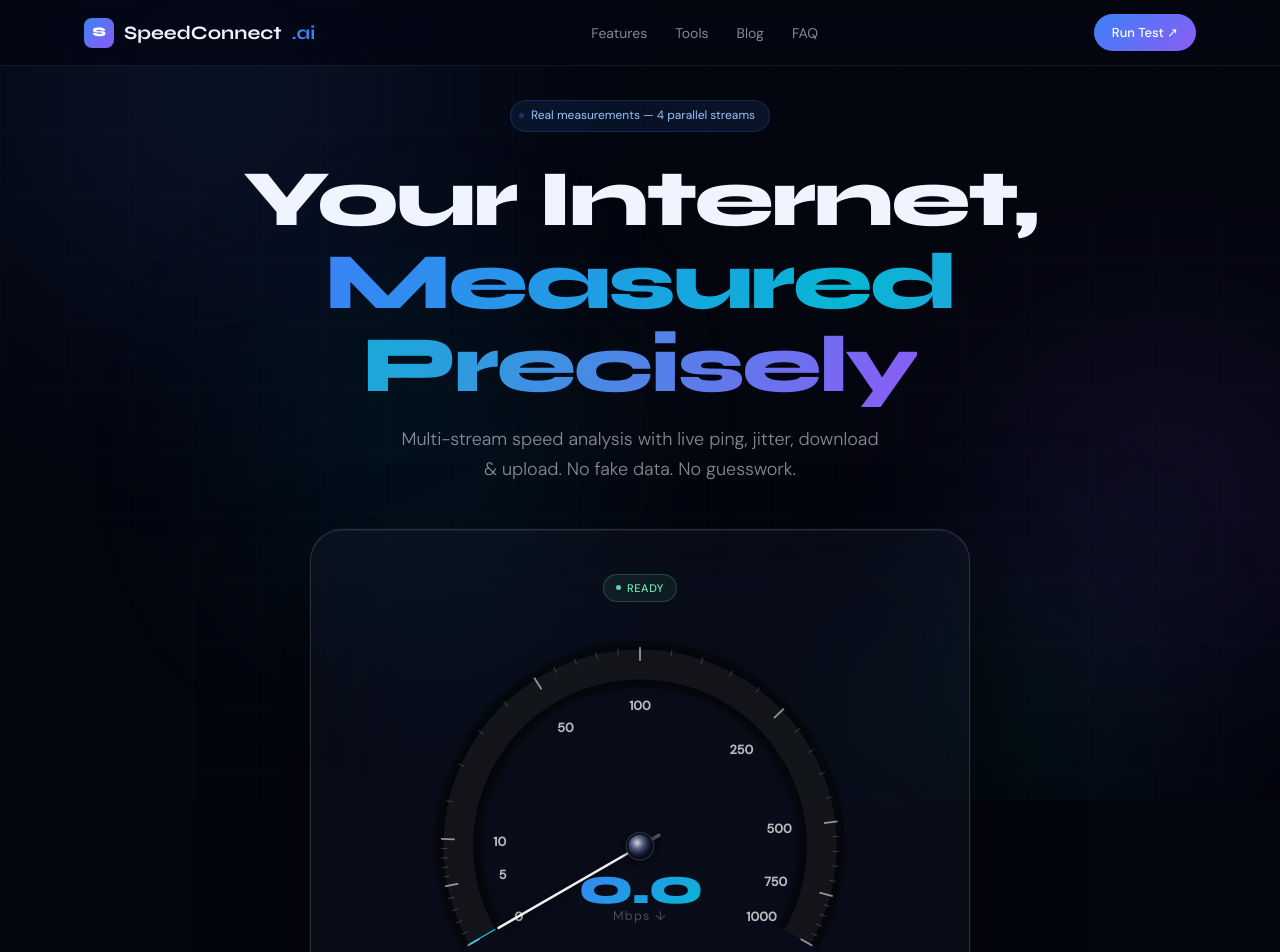
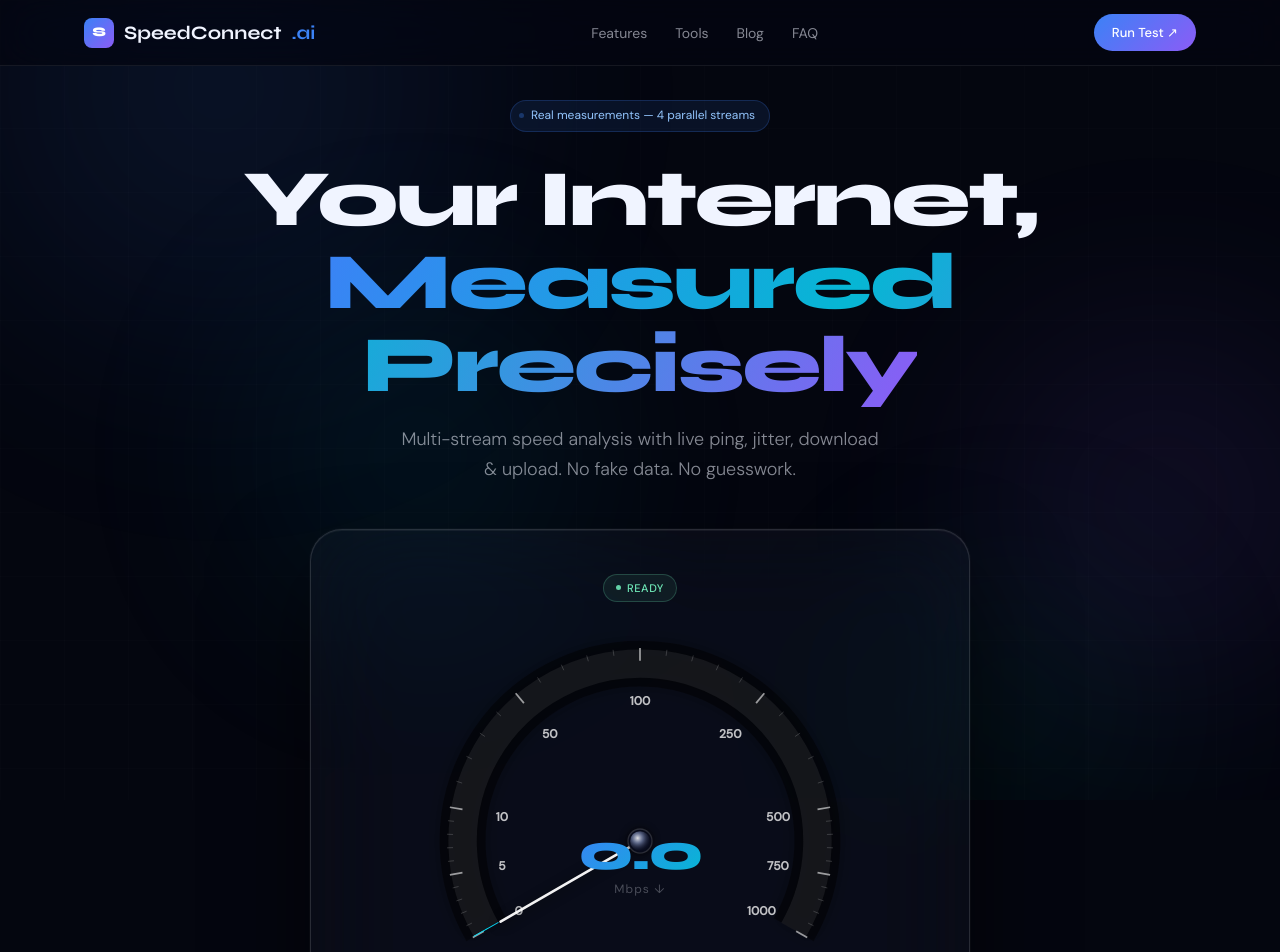
Before and after one commit to youssef91-ai/speedconnect, a Next.js app: page / in a window 1280 px wide. Shown: the top 952 px of the page. Built offline with nearby package versions, Linux system fonts and the light colour scheme.

Commit message:
Add files via upload

```diff
--- a/components/SpeedGauge.tsx
+++ b/components/SpeedGauge.tsx
@@ -2,42 +2,80 @@
 
 import { useEffect, useRef, useState } from "react";
 
-// ─── Scale: k=12.5 gives pct(100)=0.5 exactly when MAX=1000 ────────────────
-const K     = 12.5;
-const MAX   = 1000;
-const DENOM = Math.log(1 + MAX / K);
+// ─── Custom piecewise scale ───────────────────────────────────────────────────
+// Maps speed → [0, 1] so that:
+//   0    → 0.000  (bottom-left,  150°)
+//   5    → 0.083  (lower-left)
+//   10   → 0.167  (mid-left)
+//   50   → 0.333  (upper-left)
+//   100  → 0.500  (exact top-center, 270°)
+//   250  → 0.667  (upper-right)
+//   500  → 0.833  (mid-right)
+//   750  → 0.917  (lower-right)
+//   1000 → 1.000  (bottom-right, 390°)
+//
+// Between each pair the mapping is a smooth log-interpolated curve
+// so the needle moves naturally, not linearly.
 
-function toPct(v: number): number {
-  return Math.log(1 + Math.min(Math.max(v, 0), MAX) / K) / DENOM;
+const BREAKPOINTS: Array<[number, number]> = [
+  [0,     0.000],
+  [5,     0.083],
+  [10,    0.167],
+  [50,    0.333],
+  [100,   0.500],
+  [250,   0.667],
+  [500,   0.833],
+  [750,   0.917],
+  [1000,  1.000],
+];
+
+function toPct(speed: number): number {
+  const v = Math.min(Math.max(speed, 0), 1000);
+  // Find surrounding breakpoints
+  for (let i = 0; i < BREAKPOINTS.length - 1; i++) {
+    const [v0, p0] = BREAKPOINTS[i];
+    const [v1, p1] = BREAKPOINTS[i + 1];
+    if (v <= v1) {
+      // Smooth log interpolation within each segment
+      const range = v1 - v0;
+      if (range === 0) return p0;
+      // Use log curve within segment for natural feel (t^0.7 gives slight log curve)
+      const t = (v - v0) / range;
+      const curved = Math.pow(t, 0.75); // slight ease-in per segment
+      return p0 + (p1 - p0) * curved;
+    }
+  }
+  return 1;
 }
 
-// ─── SVG geometry ────────────────────────────────────────────────────────────
-const VW  = 400;  // viewBox width
-const VH  = 300;  // viewBox height
-const CX  = 200;  // pivot x
-const CY  = 195;  // pivot y
-const R   = 158;  // arc radius
-const AW  = 26;   // arc stroke-width
-const SA  = 150;  // start angle (deg): 0 Mbps — lower-left
-const EA  = 390;  // end   angle (deg): 1000 Mbps — lower-right (=30°)
-const SWD = 240;  // sweep in degrees
+// ─── SVG geometry ─────────────────────────────────────────────────────────────
+const VW  = 420;   // viewBox width  — wider for better label room
+const VH  = 310;   // viewBox height
+const CX  = 210;   // pivot x (center)
+const CY  = 200;   // pivot y
+const R   = 162;   // arc radius
+const AW  = 26;    // arc stroke-width
+const SA  = 150;   // start angle° — 0 Mbps, bottom-left
+const EA  = 390;   // end   angle° — 1000 Mbps, bottom-right (=30°)
+const SWD = 240;   // total sweep°
 
-const NEEDLE_LEN = Math.round(R * 0.90);  // 142px
-const HUB_R      = 10;
-const LABEL_R    = R - AW - 10;          // 122px — clearly inside arc
+const NEEDLE_LEN = Math.round(R * 0.91);  // ~147px
+const HUB_R      = 9;
+const LABEL_R    = R - AW - 8;            // inside arc
 
-// Labels: 9 marks, all gaps ≥13.7° (verified)
-const LABELS = [0, 5, 10, 50, 100, 250, 500, 750, 1000] as const;
+const LABELS: number[] = [0, 5, 10, 50, 100, 250, 500, 750, 1000];
 
-// Minor ticks: 4 between each pair of major labels
+// Minor ticks: 4 per major interval
 const MINOR_TICKS: number[] = [];
 for (let i = 0; i < LABELS.length - 1; i++) {
   const p0 = toPct(LABELS[i]);
   const p1 = toPct(LABELS[i + 1]);
-  for (let j = 1; j <= 4; j++) MINOR_TICKS.push(p0 + (p1 - p0) * (j / 5));
+  for (let j = 1; j <= 4; j++) {
+    MINOR_TICKS.push(p0 + (p1 - p0) * (j / 5));
+  }
 }
 
-function polar(r: number, deg: number): { x: number; y: number } {
+function polar(r: number, deg: number) {
   const rad = (deg * Math.PI) / 180;
   return { x: CX + r * Math.cos(rad), y: CY + r * Math.sin(rad) };
 }
@@ -46,80 +84,69 @@ function speedToAngle(v: number): number {
   return SA + SWD * toPct(v);
 }
 
-// Build SVG arc path (always draws clockwise from SA)
 function arcPath(r: number, fromDeg: number, toDeg: number): string {
-  const start = polar(r, fromDeg);
-  const end   = polar(r, toDeg);
+  const s = polar(r, fromDeg);
+  const e = polar(r, toDeg);
   const sweep = ((toDeg - fromDeg) + 360) % 360;
   const large = sweep > 180 ? 1 : 0;
-  return `M ${start.x.toFixed(3)},${start.y.toFixed(3)} A ${r},${r} 0 ${large},1 ${end.x.toFixed(3)},${end.y.toFixed(3)}`;
+  return `M ${s.x.toFixed(2)},${s.y.toFixed(2)} A ${r},${r} 0 ${large},1 ${e.x.toFixed(2)},${e.y.toFixed(2)}`;
 }
 
-// ─── Props ───────────────────────────────────────────────────────────────────
+// ─── Component ────────────────────────────────────────────────────────────────
 interface SpeedGaugeProps {
   speed: number;
   phase?: string;
 }
 
 export function SpeedGauge({ speed, phase }: SpeedGaugeProps) {
-  // Animated angle — updated by RAF spring, written to SVG element directly
-  const angleRef    = useRef(SA);   // current animated angle
-  const velRef      = useRef(0);
-  const loopRef     = useRef<number>(0);
-  const needleRef   = useRef<SVGLineElement>(null);
-  const arcRef      = useRef<SVGPathElement>(null);
-  const glowRef     = useRef<SVGPathElement>(null);
-  const tipRef      = useRef<SVGCircleElement>(null);
-  const speedRef    = useRef(speed);
-
-  // Displayed speed number — updated via RAF at ~20fps to avoid excessive React renders
+  const angleRef   = useRef(SA);
+  const velRef     = useRef(0);
+  const loopRef    = useRef<number>(0);
+  const needleRef  = useRef<SVGLineElement>(null);
+  const arcRef     = useRef<SVGPathElement>(null);
+  const glowRef    = useRef<SVGPathElement>(null);
+  const tipRef     = useRef<SVGCircleElement>(null);
+  const speedRef   = useRef(speed);
   const [display, setDisplay] = useState("0.0");
-  const lastNumUpdateRef = useRef(0);
+  const lastNumRef = useRef(0);
 
   speedRef.current = speed;
 
   useEffect(() => {
-    const K_SPRING  = 0.13;
-    const DAMPING   = 0.78;
-    let lastTs      = 0;
+    const KS = 0.13, DAMP = 0.78;
+    let lastTs = 0;
 
-    function updateDOM(angleDeg: number, rawSpeed: number) {
-      // Needle: rotate around (CX, CY)
+    function updateDOM(angleDeg: number, spd: number) {
       const rad = (angleDeg * Math.PI) / 180;
       const tx  = CX + NEEDLE_LEN * Math.cos(rad);
       const ty  = CY + NEEDLE_LEN * Math.sin(rad);
-      if (needleRef.current) {
-        needleRef.current.setAttribute("x2", tx.toFixed(2));
-        needleRef.current.setAttribute("y2", ty.toFixed(2));
-      }
 
-      // Progress arc — clamped so it never exceeds EA
-      const clampedAngle = Math.min(Math.max(angleDeg, SA), EA);
-      const endAngle     = clampedAngle <= SA + 0.3 ? SA + 0.3 : clampedAngle;
-      const path         = arcPath(R, SA, endAngle);
-      if (arcRef.current)  arcRef.current.setAttribute("d", path);
-      if (glowRef.current) glowRef.current.setAttribute("d", path);
+      needleRef.current?.setAttribute("x2", tx.toFixed(2));
+      needleRef.current?.setAttribute("y2", ty.toFixed(2));
 
-      // Tip glow dot
-      if (tipRef.current) {
-        tipRef.current.setAttribute("cx", tx.toFixed(2));
-        tipRef.current.setAttribute("cy", ty.toFixed(2));
-        tipRef.current.setAttribute("opacity", rawSpeed > 0.5 ? "1" : "0");
-      }
+      const clamp = Math.min(Math.max(angleDeg, SA), EA);
+      const endA  = clamp <= SA + 0.3 ? SA + 0.3 : clamp;
+      const path  = arcPath(R, SA, endA);
+      arcRef.current?.setAttribute("d", path);
+      glowRef.current?.setAttribute("d", path);
+
+      tipRef.current?.setAttribute("cx", tx.toFixed(2));
+      tipRef.current?.setAttribute("cy", ty.toFixed(2));
+      tipRef.current?.setAttribute("opacity", spd > 0.5 ? "1" : "0");
     }
 
     function loop(ts: number) {
-      const dt = Math.min((ts - lastTs) / 16.667, 3);
-      lastTs   = ts;
+      const dt  = Math.min((ts - lastTs) / 16.667, 3);
+      lastTs = ts;
 
-      const targetAngle = SA + SWD * toPct(speedRef.current);
-      const cur         = angleRef.current;
-      const vel         = velRef.current;
-      const delta       = targetAngle - cur;
-      const newVel      = (vel + delta * K_SPRING * dt) * Math.pow(DAMPING, dt);
+      const target = SA + SWD * toPct(speedRef.current);
+      const cur    = angleRef.current;
+      const vel    = velRef.current;
+      const delta  = target - cur;
+      const newVel = (vel + delta * KS * dt) * Math.pow(DAMP, dt);
 
       if (Math.abs(delta) < 0.05 && Math.abs(newVel) < 0.05) {
-        angleRef.current = targetAngle;
+        angleRef.current = target;
         velRef.current   = 0;
       } else {
         angleRef.current = cur + newVel * dt;
@@ -128,9 +155,8 @@ export function SpeedGauge({ speed, phase }: SpeedGaugeProps) {
 
       updateDOM(angleRef.current, speedRef.current);
 
-      // Update React state (speed number) at ~20fps to avoid jank
-      if (ts - lastNumUpdateRef.current > 50) {
-        lastNumUpdateRef.current = ts;
+      if (ts - lastNumRef.current > 50) {
+        lastNumRef.current = ts;
         const v = speedRef.current;
         setDisplay(v < 10 ? v.toFixed(1) : Math.round(v).toString());
       }
@@ -142,14 +168,13 @@ export function SpeedGauge({ speed, phase }: SpeedGaugeProps) {
     return () => cancelAnimationFrame(loopRef.current);
   }, []);
 
-  // Initial needle position for SSR
   const initRad = (SA * Math.PI) / 180;
   const initTx  = CX + NEEDLE_LEN * Math.cos(initRad);
   const initTy  = CY + NEEDLE_LEN * Math.sin(initRad);
   const initArc = arcPath(R, SA, SA + 0.3);
 
-  // Font size for labels — scales mildly for mobile
-  const labelFS = 11;
+  const arcStart = polar(R, SA);
+  const arcEnd   = polar(R, EA);
 
   return (
     <div style={{ width: "100%", maxWidth: 460, margin: "0 auto", position: "relative" }}>
@@ -159,18 +184,16 @@ export function SpeedGauge({ speed, phase }: SpeedGaugeProps) {
         aria-label="Speed gauge"
       >
         <defs>
-          {/* Gradient for the progress arc */}
           <linearGradient id="arcGrad" gradientUnits="userSpaceOnUse"
-            x1={polar(R, SA).x} y1={polar(R, SA).y}
-            x2={polar(R, EA).x} y2={polar(R, EA).y}
+            x1={arcStart.x} y1={arcStart.y}
+            x2={arcEnd.x}   y2={arcEnd.y}
           >
             <stop offset="0%"   stopColor="#00e5ff" />
-            <stop offset="28%"  stopColor="#2196f3" />
-            <stop offset="58%"  stopColor="#651fff" />
+            <stop offset="25%"  stopColor="#2196f3" />
+            <stop offset="55%"  stopColor="#651fff" />
             <stop offset="100%" stopColor="#d500f9" />
           </linearGradient>
 
-          {/* Glow filter for active arc */}
           <filter id="arcGlow" x="-30%" y="-30%" width="160%" height="160%">
             <feGaussianBlur stdDeviation="6" result="blur" />
             <feMerge>
@@ -179,8 +202,7 @@ export function SpeedGauge({ speed, phase }: SpeedGaugeProps) {
             </feMerge>
           </filter>
 
-          {/* Soft glow for tip dot */}
-          <filter id="tipGlow" x="-100%" y="-100%" width="300%" height="300%">
+          <filter id="tipGlow" x="-150%" y="-150%" width="400%" height="400%">
             <feGaussianBlur stdDeviation="5" result="blur" />
             <feMerge>
               <feMergeNode in="blur" />
@@ -188,88 +210,72 @@ export function SpeedGauge({ speed, phase }: SpeedGaugeProps) {
             </feMerge>
           </filter>
 
-          {/* Needle gradient: bright white to translucent */}
-          <linearGradient id="needleGrad" gradientUnits="userSpaceOnUse"
-            x1={CX} y1={CY} x2={initTx} y2={initTy}
-          >
-            <stop offset="0%"   stopColor="rgba(255,255,255,0.25)" />
-            <stop offset="40%"  stopColor="rgba(255,255,255,0.92)" />
-            <stop offset="100%" stopColor="rgba(255,255,255,0.75)" />
-          </linearGradient>
+          <filter id="trackShadow" x="-20%" y="-20%" width="140%" height="140%">
+            <feDropShadow dx="0" dy="0" stdDeviation="8" floodColor="rgba(0,0,0,0.6)" />
+          </filter>
 
-          {/* Hub gradient */}
           <radialGradient id="hubGrad" cx="38%" cy="35%" r="65%">
-            <stop offset="0%"   stopColor="rgba(255,255,255,0.85)" />
-            <stop offset="45%"  stopColor="rgba(180,200,255,0.4)" />
-            <stop offset="100%" stopColor="rgba(20,25,60,0.15)" />
+            <stop offset="0%"   stopColor="rgba(255,255,255,0.88)" />
+            <stop offset="45%"  stopColor="rgba(180,200,255,0.42)" />
+            <stop offset="100%" stopColor="rgba(20,25,60,0.12)" />
           </radialGradient>
-
-          {/* Shadow behind track */}
-          <filter id="trackShadow" x="-20%" y="-20%" width="140%" height="140%">
-            <feDropShadow dx="0" dy="0" stdDeviation="8" floodColor="rgba(0,0,0,0.55)" />
-          </filter>
         </defs>
 
-        {/* ── 1. Track shadow ─────────────────────────────────────── */}
+        {/* 1. Track shadow */}
         <path
           d={arcPath(R, SA, EA)}
-          fill="none"
-          stroke="rgba(0,0,0,0.4)"
-          strokeWidth={AW + 14}
-          strokeLinecap="butt"
+          fill="none" stroke="rgba(0,0,0,0.45)"
+          strokeWidth={AW + 16} strokeLinecap="butt"
           filter="url(#trackShadow)"
         />
 
-        {/* ── 2. Background track ─────────────────────────────────── */}
+        {/* 2. Background track */}
         <path
           d={arcPath(R, SA, EA)}
-          fill="none"
-          stroke="rgba(255,255,255,0.06)"
-          strokeWidth={AW}
-          strokeLinecap="butt"
+          fill="none" stroke="rgba(255,255,255,0.065)"
+          strokeWidth={AW} strokeLinecap="butt"
         />
 
-        {/* ── 3. Minor tick marks (outside arc) ───────────────────── */}
+        {/* 3. Minor ticks — outside arc */}
         {MINOR_TICKS.map((p, i) => {
-          const deg  = SA + SWD * p;
-          const r1   = R + AW * 0.58;
-          const r2   = r1 - R * 0.036;
-          const p1   = polar(r1, deg);
-          const p2   = polar(r2, deg);
+          const deg = SA + SWD * p;
+          const r1  = R + AW * 0.55;
+          const r2  = r1 - R * 0.034;
+          const p1  = polar(r1, deg);
+          const p2  = polar(r2, deg);
           return (
             <line key={i}
               x1={p1.x} y1={p1.y} x2={p2.x} y2={p2.y}
-              stroke="rgba(255,255,255,0.18)" strokeWidth="0.9"
+              stroke="rgba(255,255,255,0.19)" strokeWidth="0.85"
             />
           );
         })}
 
-        {/* ── 4. Major tick marks (outside arc) ───────────────────── */}
+        {/* 4. Major ticks — outside arc */}
         {LABELS.map(v => {
-          const deg  = speedToAngle(v);
-          const r1   = R + AW * 0.58;
-          const r2   = r1 - R * 0.075;
-          const p1   = polar(r1, deg);
-          const p2   = polar(r2, deg);
+          const deg = speedToAngle(v);
+          const r1  = R + AW * 0.55;
+          const r2  = r1 - R * 0.072;
+          const p1  = polar(r1, deg);
+          const p2  = polar(r2, deg);
           return (
             <line key={v}
               x1={p1.x} y1={p1.y} x2={p2.x} y2={p2.y}
-              stroke="rgba(255,255,255,0.55)" strokeWidth="1.6"
+              stroke="rgba(255,255,255,0.58)" strokeWidth="1.6"
             />
           );
         })}
 
-        {/* ── 5. Scale labels INSIDE arc ──────────────────────────── */}
+        {/* 5. Labels INSIDE arc */}
         {LABELS.map(v => {
-          const deg  = speedToAngle(v);
-          const pos  = polar(LABEL_R, deg);
+          const deg = speedToAngle(v);
+          const pos = polar(LABEL_R, deg);
           return (
             <text key={v}
-              x={pos.x} y={pos.y}
-              dy="0.35em"
+              x={pos.x} y={pos.y} dy="0.35em"
               textAnchor="middle"
-              fill="rgba(255,255,255,0.72)"
-              fontSize={labelFS}
+              fill="rgba(255,255,255,0.75)"
+              fontSize="11"
               fontWeight="600"
               fontFamily="'DM Sans',sans-serif"
             >
@@ -278,104 +284,86 @@ export function SpeedGauge({ speed, phase }: SpeedGaugeProps) {
           );
         })}
 
-        {/* ── 6. Glow arc (wide, soft, behind main arc) ───────────── */}
+        {/* 6. Glow arc */}
         <path
           ref={glowRef}
           d={initArc}
-          fill="none"
-          stroke="url(#arcGrad)"
-          strokeWidth={AW + 10}
-          strokeLinecap="butt"
-          opacity="0.28"
-          filter="url(#arcGlow)"
+          fill="none" stroke="url(#arcGrad)"
+          strokeWidth={AW + 12} strokeLinecap="butt"
+          opacity="0.3" filter="url(#arcGlow)"
         />
 
-        {/* ── 7. Active progress arc ──────────────────────────────── */}
+        {/* 7. Active arc */}
         <path
           ref={arcRef}
           d={initArc}
-          fill="none"
-          stroke="url(#arcGrad)"
-          strokeWidth={AW}
-          strokeLinecap="butt"
+          fill="none" stroke="url(#arcGrad)"
+          strokeWidth={AW} strokeLinecap="butt"
         />
 
-        {/* ── 8. Needle ────────────────────────────────────────────── */}
-        {/* Back tail (short, behind hub) */}
-        <line
-          x1={CX} y1={CY}
-          x2={CX + R * 0.12 * Math.cos((SA + 180) * Math.PI / 180)}
-          y2={CY + R * 0.12 * Math.sin((SA + 180) * Math.PI / 180)}
-          stroke="rgba(255,255,255,0.3)" strokeWidth="3" strokeLinecap="round"
-        />
-        {/* Main needle — DOM-updated by RAF */}
+        {/* 8. Needle */}
         <line
           ref={needleRef}
           x1={CX} y1={CY}
           x2={initTx} y2={initTy}
-          stroke="rgba(255,255,255,0.94)"
-          strokeWidth="2.2"
-          strokeLinecap="round"
-          style={{ filter: "drop-shadow(0 2px 4px rgba(0,0,0,0.7))" }}
+          stroke="rgba(255,255,255,0.95)"
+          strokeWidth="2.4" strokeLinecap="round"
+          style={{ filter: "drop-shadow(0 2px 5px rgba(0,0,0,0.75))" }}
         />
 
-        {/* ── 9. Tip glow dot ─────────────────────────────────────── */}
+        {/* 9. Tip dot */}
         <circle
           ref={tipRef}
           cx={initTx} cy={initTy} r="5"
-          fill="rgba(255,255,255,0.9)"
+          fill="rgba(255,255,255,0.92)"
           filter="url(#tipGlow)"
           opacity="0"
         />
 
-        {/* ── 10. Hub ─────────────────────────────────────────────── */}
-        {/* Outer shadow ring */}
+        {/* 10. Hub */}
         <circle cx={CX} cy={CY} r={HUB_R + 4}
-          fill="rgba(0,0,0,0.5)"
+          fill="rgba(0,0,0,0.45)"
           style={{ filter: "blur(3px)" }}
         />
-        {/* Dark base */}
         <circle cx={CX} cy={CY} r={HUB_R + 2}
           fill="#080b1a"
-          stroke="rgba(255,255,255,0.14)" strokeWidth="1.2"
+          stroke="rgba(255,255,255,0.15)" strokeWidth="1.2"
         />
-        {/* Glossy dome */}
         <circle cx={CX} cy={CY} r={HUB_R}
           fill="url(#hubGrad)"
         />
 
-        {/* ── 11. Speed readout ────────────────────────────────────── */}
+        {/* 11. Unit label */}
         <text
-          x={CX} y={CY + R * 0.38}
+          x={CX} y={CY + 44}
           textAnchor="middle" dy="0.35em"
           fill="rgba(240,244,255,0.28)"
-          fontSize="11"
+          fontSize="11" letterSpacing="1"
           fontFamily="'DM Sans',sans-serif"
-          letterSpacing="1"
         >
           {phase === "upload" ? "Mbps ↑" : "Mbps ↓"}
         </text>
       </svg>
 
-      {/* Speed number — React-controlled, overlaid on SVG */}
+      {/* Speed number overlay */}
       <div style={{
-        position:  "absolute",
-        left:      "50%",
-        top:       `${(CY + R * 0.22) / VH * 100}%`,
+        position: "absolute",
+        left: "50%",
+        top: `${(CY + 10) / VH * 100}%`,
         transform: "translate(-50%, -50%)",
         textAlign: "center",
         pointerEvents: "none",
-        whiteSpace:    "nowrap",
+        whiteSpace: "nowrap",
       }}>
         <span style={{
-          fontFamily:    "'Syne', sans-serif",
-          fontSize:      "clamp(34px, 9vw, 52px)",
-          fontWeight:    800,
-          lineHeight:    1,
+          fontFamily: "'Syne', sans-serif",
+          fontSize: "clamp(34px, 9vw, 52px)",
+          fontWeight: 800,
+          lineHeight: 1,
           letterSpacing: "-2px",
-          background:    "linear-gradient(135deg, #3b82f6, #06b6d4)",
+          background: "linear-gradient(135deg, #3b82f6, #06b6d4)",
           WebkitBackgroundClip: "text",
-          WebkitTextFillColor:  "transparent",
+          WebkitTextFillColor: "transparent",
           backgroundClip: "text",
           display: "block",
         }}>
```
